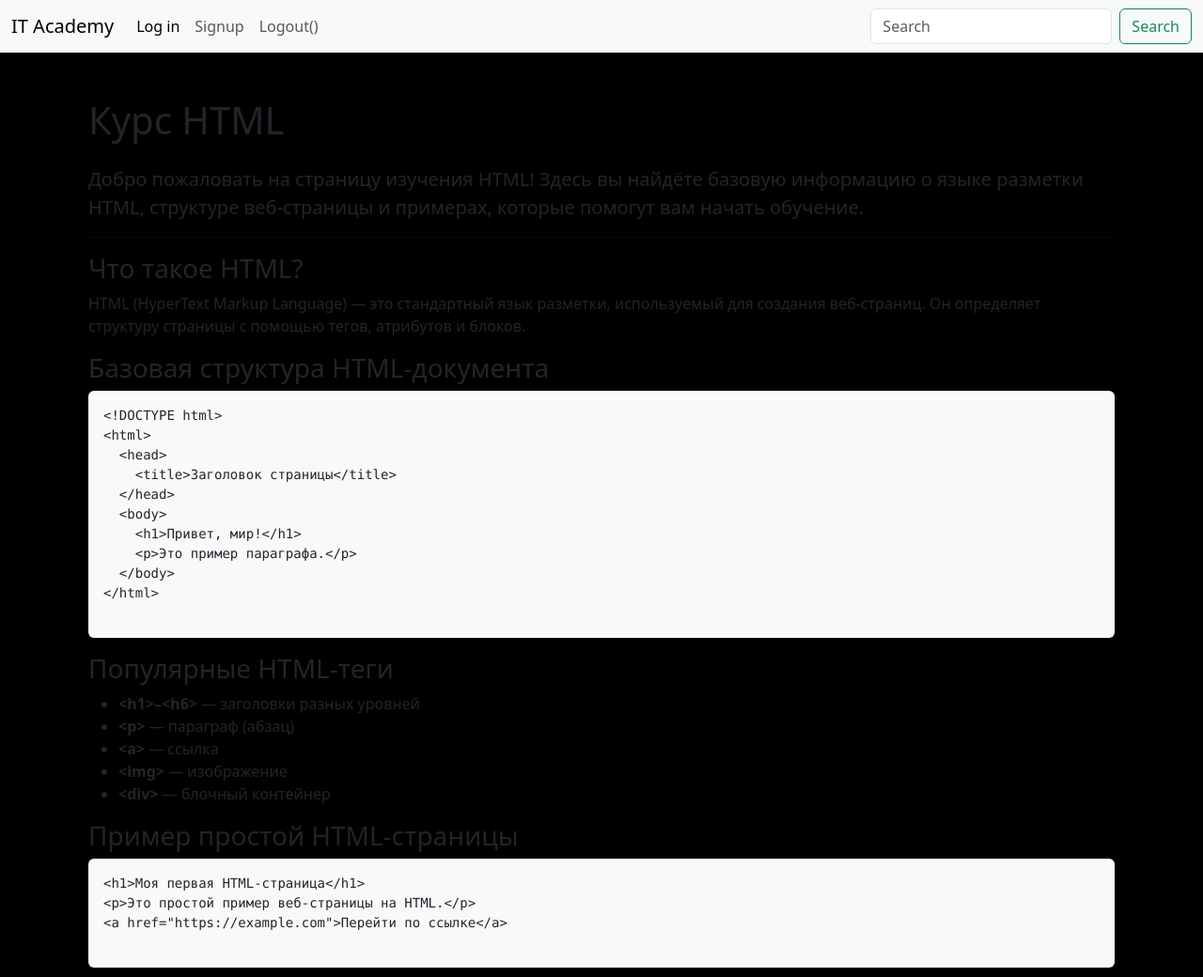
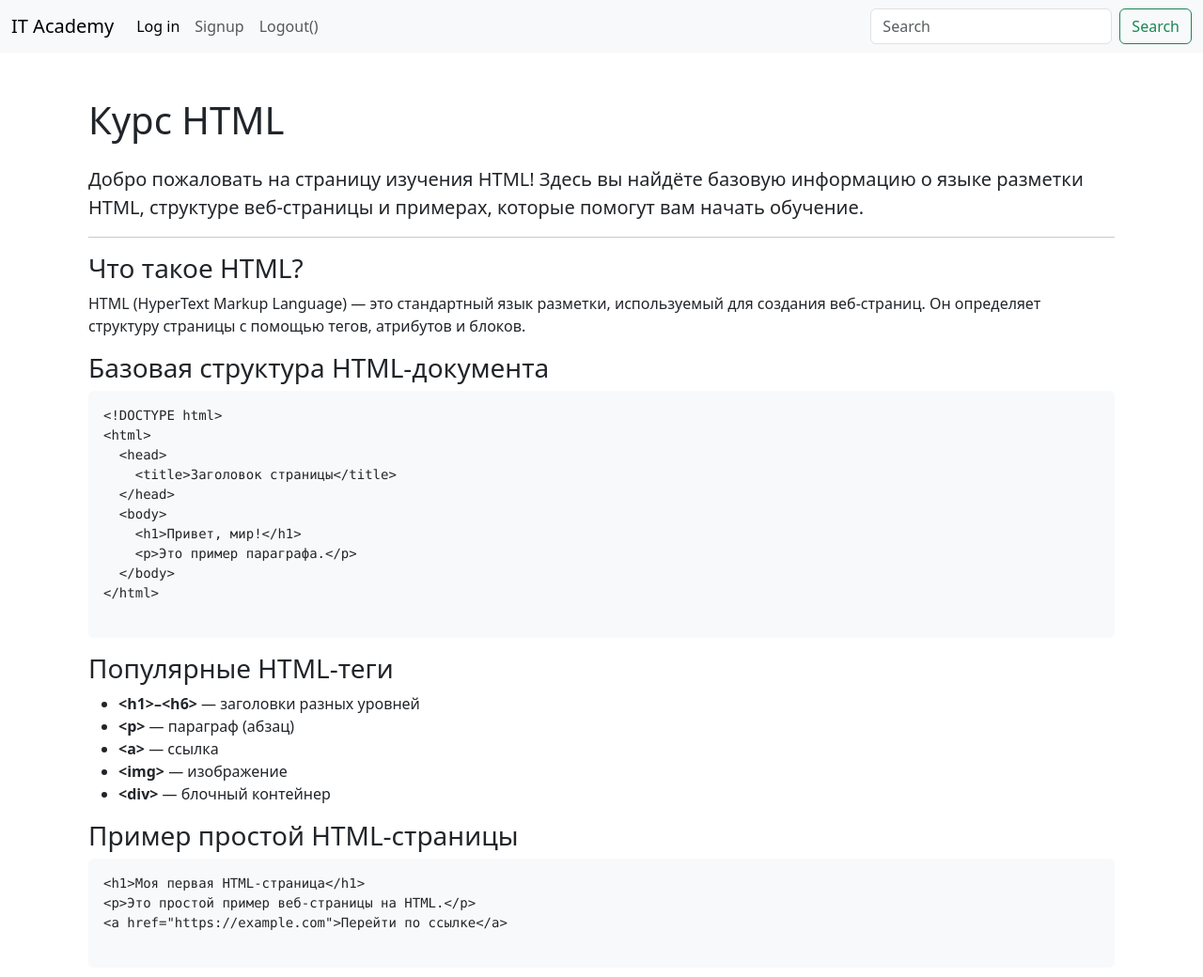
Before and after one commit to Eldos14/dgango_Eldos, a Django app: page /course/1/ in a window 1280 px wide. Shown: the top 1040 px of the page at 94% size. Run offline with Django 5.2, Linux system fonts and the light colour scheme; data comes from the database, SQL or seed files in the repository.

Commit message:
delete color

```diff
--- a/demo/myapp/templates/base.html
+++ b/demo/myapp/templates/base.html
@@ -17,7 +17,7 @@
 
 </head>
 
-<body style="background: #000;">
+<body>
     <!-- Navbar -->
     <nav class="navbar navbar-expand-lg bg-body-tertiary">
   <div class="container-fluid">
```
